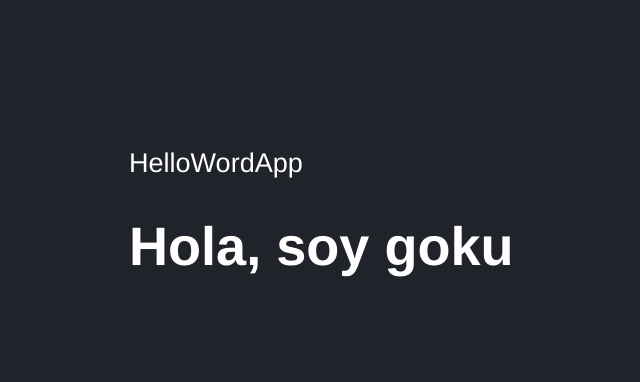
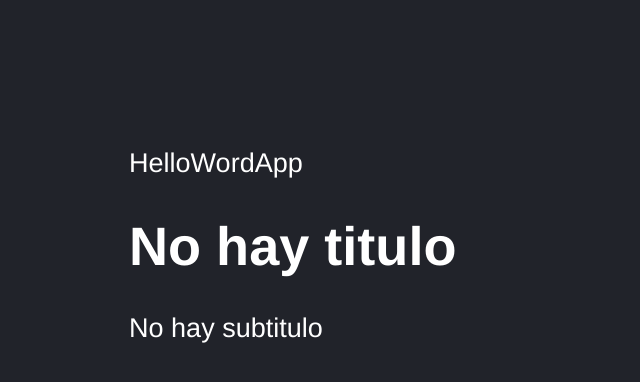
Before and after one commit to BterceroIII/Reac-UDEMY, a React (Vite) app in the folder 03-counter-app-Vite/: page / in a window 1280 px wide. Shown: the top 382 px of the page, without its empty margins (19-659 px from the left). Built offline with nearby package versions, Linux system fonts and the light colour scheme.

Commit message:
DefaultProps in React

```diff
--- a/03-counter-app-Vite/src/FirstApp.jsx
+++ b/03-counter-app-Vite/src/FirstApp.jsx
@@ -22,3 +22,8 @@ FirtsApp.propTypes = {
     title: ProTypes.string.isRequired, // is Required significa que obligacion al poner titulo
     subtitle: ProTypes.string.isRequired
 }
+
+FirtsApp.defaultProps ={
+    title: 'No hay titulo',
+    subtitle: 'No hay subtitulo',
+}
--- a/03-counter-app-Vite/src/main.jsx
+++ b/03-counter-app-Vite/src/main.jsx
@@ -8,6 +8,6 @@ import './style.css';
 ReactDOM.createRoot(document.getElementById('root')).render(
     <React.StrictMode>
         <HelloWordApp/>
-        <FirtsApp title="Hola, soy goku"/>
+        <FirtsApp />
     </React.StrictMode>
 );
```
